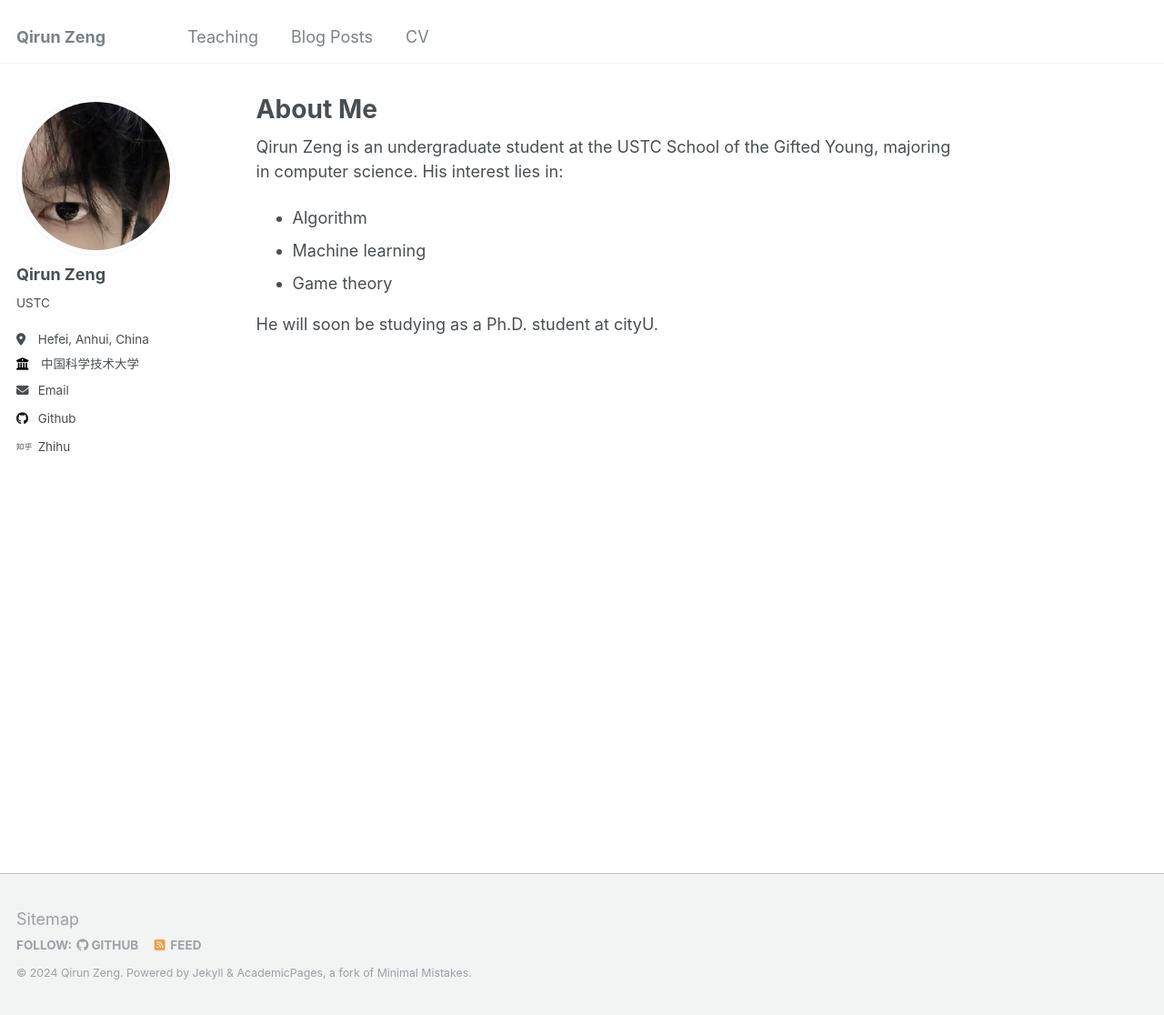
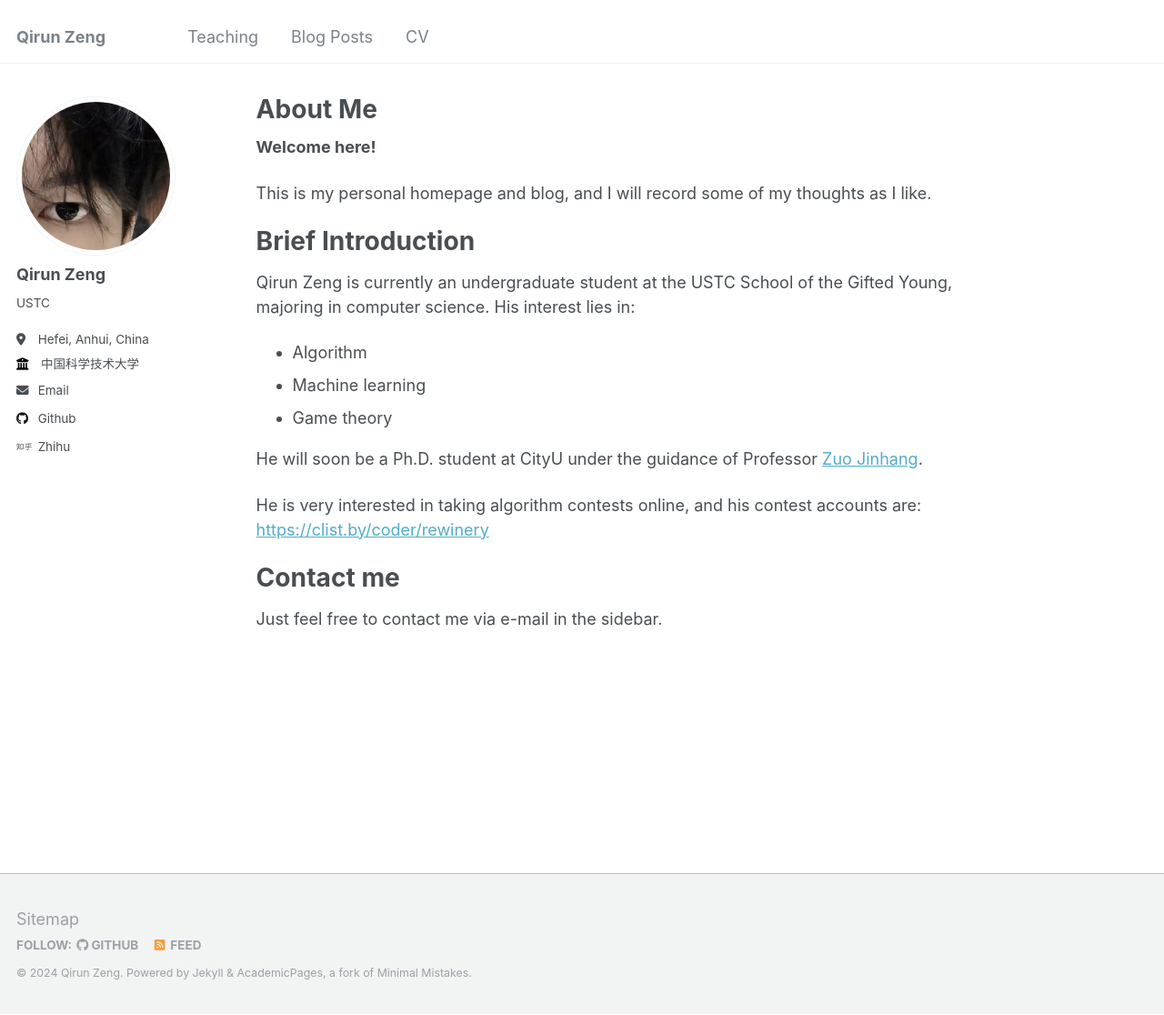
Before and after one commit to rewinery/rewinery.github.io, a Jekyll site: the page built from _pages/about.md, in a window 1280 px wide and 1116 px high. Shown: the whole window at 91% size. Built offline with Jekyll 4.4.1, drawn with Linux system fonts in a browser that asks for light colours.

Commit message:
Update self-introduction

```diff
--- a/_pages/about.md
+++ b/_pages/about.md
@@ -7,10 +7,25 @@ redirect_from:
   - /about.html
 ---
 
-Qirun Zeng is an undergraduate student at the USTC School of the Gifted Young, majoring in computer science. His interest lies in:
+**Welcome here!**
+
+This is my personal homepage and blog, and I will record some of my thoughts as I like.
+
+Brief Introduction
+=====
+
+Qirun Zeng is currently an undergraduate student at the USTC School of the Gifted Young, majoring in computer science. His interest lies in:
 
 - Algorithm
 - Machine learning
 - Game theory
 
-He will soon be studying as a Ph.D. student at cityU.
+He will soon be a Ph.D. student at CityU under the guidance of Professor [Zuo Jinhang](https://jhzuo.github.io).
+
+
+He is very interested in taking algorithm contests online, and his contest accounts are: [https://clist.by/coder/rewinery](https://clist.by/coder/rewinery)
+
+Contact me
+=====
+
+Just feel free to contact me via e-mail in the sidebar.
```
